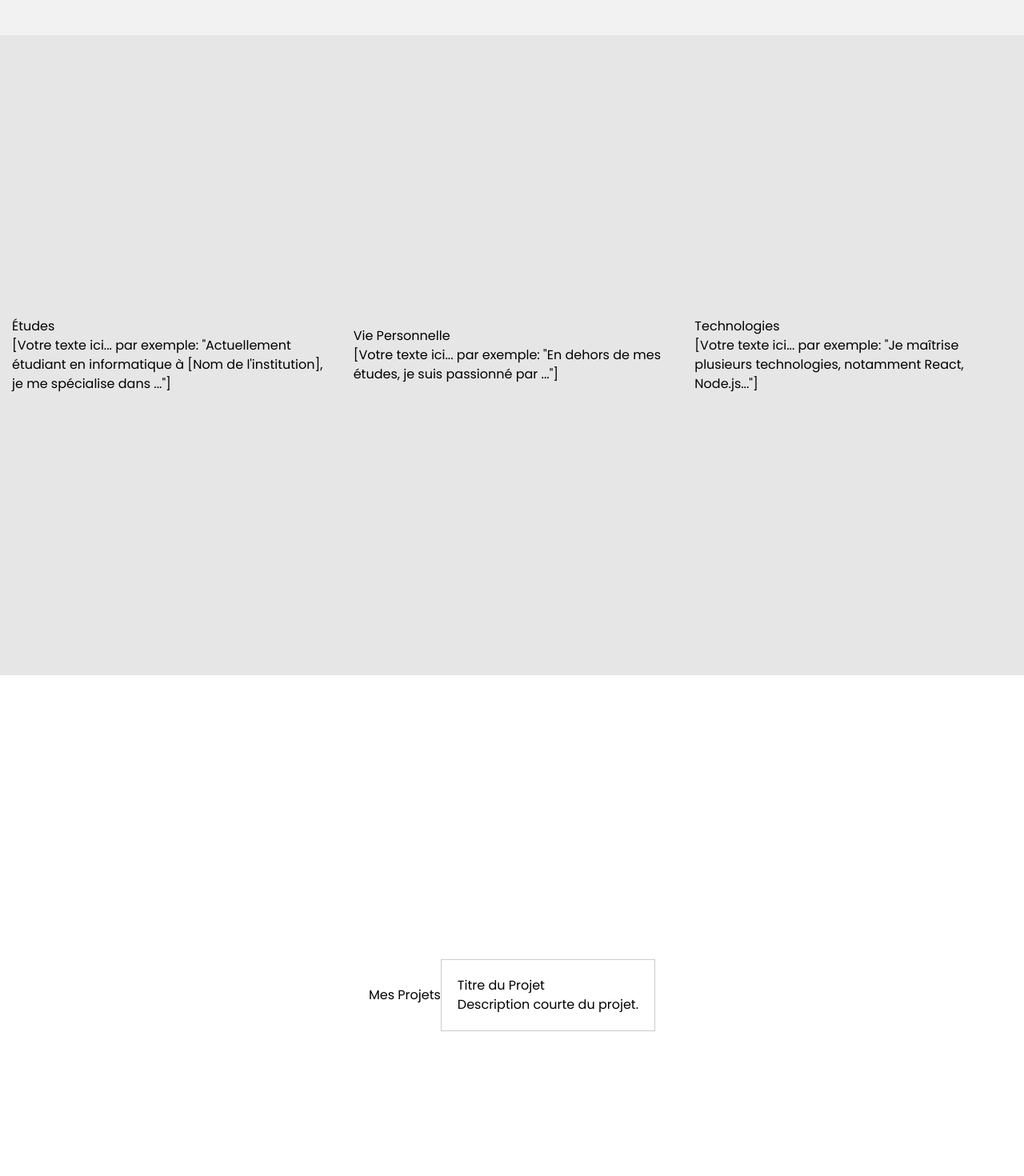
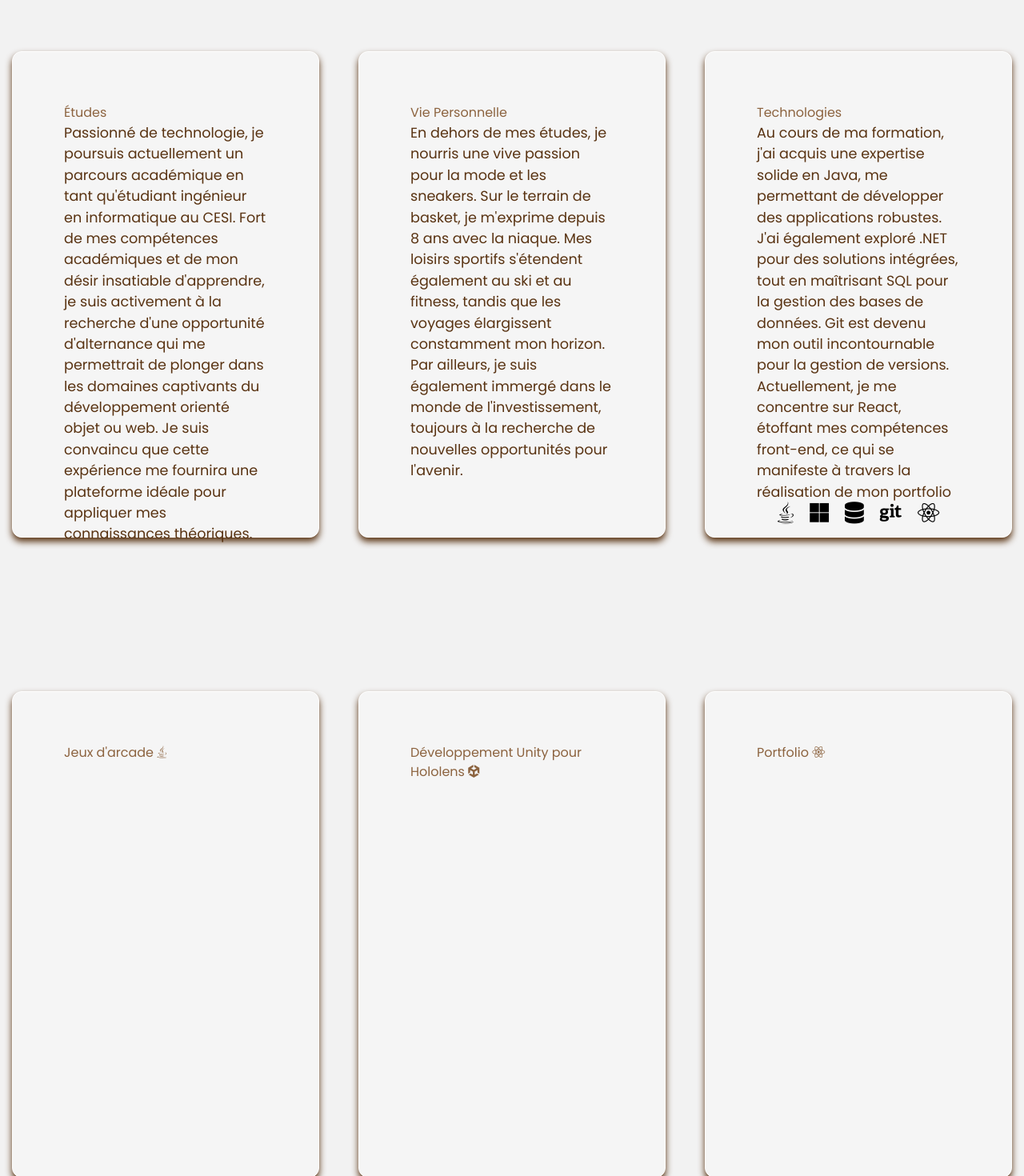
Before and after one commit to Rudoni/MonPortfolio, a React (Create React App) app: page / in a window 1280 px wide. Shown: the part 840-2310 px from the top of the page at 80% size. Built offline with nearby package versions, Linux system fonts and the light colour scheme.

Commit message:
About ended

```diff
--- a/public/index.html
+++ b/public/index.html
@@ -26,7 +26,7 @@
     -->
     <title>React App</title>
     <link href="https://fonts.googleapis.com/css2?family=Poppins:wght@400;700&display=swap" rel="stylesheet">
-
+    <script src="https://kit.fontawesome.com/2392e0b0ec.js" crossorigin="anonymous"></script>
   </head>
   <body>
     <noscript>You need to enable JavaScript to run this app.</noscript>
--- a/src/components/About/About.css
+++ b/src/components/About/About.css
@@ -1,19 +1,43 @@
-.about-container {
-    padding: 40px 0;
-    background-color: #e6e6e6;
-    min-height: 100vh;  /* 100% de la hauteur de la fenêtre de visualisation */
-    width: 100%;  /* 100% de la largeur */
-    display: flex;
-    align-items: center;  /* Centrage vertical des éléments internes */
-    justify-content: center;  /* Centrage horizontal des éléments internes */
-}
+html {
+    scroll-behavior: smooth;
+ }
+
 
 .about-container {
     display: flex;
-    justify-content: space-between; /* Équilibre l'espace entre chaque section */
-    flex-wrap: wrap; /* Pour une meilleure responsivité sur petits écrans */
+    justify-content: space-between;
+    align-items: stretch; /* Assure que les éléments enfants s'étirent pour correspondre à la hauteur du plus grand */
+    flex-wrap: wrap;
     padding: 20px 0;
+    background-color: #F2F2F2;
+    width: 100vw;
+    height: 100vh;
 }
+
+
+.about-section {
+    flex: 1;
+    margin: 0 15px;
+    width: 250px;
+    max-width: 30%;
+    max-height: 80%;
+    background-color: #f5f5f5; /* Une couleur de fond légère */
+    border: 1px solid #ffffff; /* Une fine bordure */
+    padding: 5%; /* Espacement à l'intérieur de la boîte */
+    box-sizing: border-box; /* Pour que le padding et la bordure soient inclus dans la taille totale */
+    border-radius: 12px; /* Pour donner des coins arrondis */
+    box-shadow: 0 5px 9px #593312; /* Une ombre douce */
+    transition: transform 0.3s; /* Animation douce lors du survol */
+}
+
+.about-section p {
+    font-size: 110%;
+}
+
+.about-section:hover {
+    transform: translateY(-10px); /* Un léger décalage vers le haut lors du survol */
+}
+
 
 .about-section {
     flex: 1; /* Chaque section prendra 1/3 de la largeur */
@@ -21,7 +45,23 @@
     min-width: 200px; /* Définir une largeur minimale pour la responsivité */
 }
 
-h2 {
+h1 {
     font-weight: bold;
     margin-bottom: 10px; /* Espace entre le titre et le paragraphe */
+    color: #8C633F;
 }
+
+p{
+    color:#593312;
+}
+
+.tech-icons {
+    display: flex;
+    justify-content: center;
+    align-items: center;
+    font-size: 170%;
+}
+
+.tech-icons i, .tech-icons img {
+    margin: 0 10px; /* espace entre les icônes */
+}
--- a/src/components/About/About.jsx
+++ b/src/components/About/About.jsx
@@ -4,26 +4,52 @@ import './About.css';
 
 const About = () => {
     return (
+        <section id="about">
         <div className="about-container">
             <div className="about-section">
-                <h2>Études</h2>
+                <h1>Études</h1>
                 <p>
-                    [Votre texte ici... par exemple: "Actuellement étudiant en informatique à [Nom de l'institution], je me spécialise dans ..."]
+                Passionné de technologie, je poursuis actuellement un parcours académique en tant qu'étudiant ingénieur en informatique au CESI.
+                Fort de mes compétences académiques et de mon désir insatiable d'apprendre, je suis activement à la recherche d'une opportunité d'alternance
+                qui me permettrait de plonger dans les domaines captivants du développement orienté objet ou web.
+                Je suis convaincu que cette expérience me fournira une plateforme idéale pour appliquer mes connaissances théoriques.
                 </p>
             </div>
             <div className="about-section">
-                <h2>Vie Personnelle</h2>
+                <h1>Vie Personnelle</h1>
                 <p>
-                    [Votre texte ici... par exemple: "En dehors de mes études, je suis passionné par ..."]
+                En dehors de mes études, je nourris une vive passion pour la mode et les sneakers.
+                Sur le terrain de basket, je m'exprime depuis 8 ans avec la niaque.
+                Mes loisirs sportifs s'étendent également au ski et au fitness,
+                tandis que les voyages élargissent constamment mon horizon. Par ailleurs,
+                je suis également immergé dans le monde de l'investissement,
+                toujours à la recherche de nouvelles opportunités pour l'avenir.
                 </p>
             </div>
             <div className="about-section">
-                <h2>Technologies</h2>
+                <h1>Technologies</h1>
                 <p>
-                    [Votre texte ici... par exemple: "Je maîtrise plusieurs technologies, notamment React, Node.js..."]
+                    Au cours de ma formation,
+                    j'ai acquis une expertise solide en Java,
+                    me permettant de développer des applications robustes.
+                    J'ai également exploré .NET pour des solutions intégrées,
+                    tout en maîtrisant SQL pour la gestion des bases de données.
+                    Git est devenu mon outil incontournable pour la gestion de versions.
+                    Actuellement, je me concentre sur React, étoffant mes compétences front-end,
+                    ce qui se manifeste à travers la réalisation de mon portfolio
                 </p>
+
+                <div class="tech-icons">
+                    <i class="fab fa-java"></i>
+                    <i class="fab fa-microsoft"></i>
+                    <i class="fas fa-database"></i>
+                    <i class="fab fa-git"></i>
+                    <i class="fab fa-react"></i>
+                </div>
+
             </div>
         </div>
+        </section>
 
     );
 }
--- a/src/components/Contact/Contact.css
+++ b/src/components/Contact/Contact.css
@@ -1,3 +1,8 @@
+html {
+    scroll-behavior: smooth;
+ }
+
+
 
 #contact {
     padding: 40px 0;
--- a/src/components/Presentation/Presentation.css
+++ b/src/components/Presentation/Presentation.css
@@ -83,7 +83,7 @@
 }
 
 .cv-button:hover {
-    font-size: 92%;
+    font-size: 97%;
     background-color: #D9BC9A;
     border: 2% solid #593312;
     cursor: pointer;
--- a/src/components/Presentation/Presentation.jsx
+++ b/src/components/Presentation/Presentation.jsx
@@ -2,12 +2,13 @@ import React from 'react';
 import './Presentation.css'; // Assurez-vous d'ajouter ce fichier CSS
 
 const Presentation = () => {
+
     return (
         <div className="presentation-container">
-            <p className="intro-text">Bonjour,<br></br> Je m'appelle Antonin RUDONI</p>
+            <p className="intro-text">Bonjour,<br></br> Je m'appelle Antonin RUDONI.</p>
             <p className='description-target'>Je suis activement en quête d'une <span className='highlight'>opportunité
              d'alternance</span> en tant que <span className='highlight'>développeur</span> pour démarrer mon parcours d'ingénieur en informatique.</p>
-            <a href="../public/CV Antonin RUDONI.pdf" className="cv-button">Télécharger mon CV</a>
+            <a href="../public/CV.pdf" className="cv-button">Télécharger mon CV</a>
         </div>
 
     );
--- a/src/components/Projects/Projects.css
+++ b/src/components/Projects/Projects.css
@@ -1,14 +1,72 @@
-#projects {
-    padding: 40px 0;
-    min-height: 100vh;  /* 100% de la hauteur de la fenêtre de visualisation */
-    width: 100%;  /* 100% de la largeur */
+html {
+    scroll-behavior: smooth;
+ }
+
+
+ html {
+    scroll-behavior: smooth;
+ }
+
+
+.project-container {
     display: flex;
-    align-items: center;  /* Centrage vertical des éléments internes */
-    justify-content: center;  /* Centrage horizontal des éléments internes */
+    justify-content: space-between;
+    align-items: stretch; /* Assure que les éléments enfants s'étirent pour correspondre à la hauteur du plus grand */
+    flex-wrap: wrap;
+    padding: 20px 0;
+    background-color: #F2F2F2;
+    width: 100vw;
+    height: 100vh;
 }
 
-.project-card {
-    border: 1px solid #ccc;
-    padding: 20px;
-    margin: 20px 0;
+
+.project-section {
+    flex: 1;
+    margin: 0 15px;
+    width: 250px;
+    max-width: 30%;
+    max-height: 80%;
+    background-color: #f5f5f5; /* Une couleur de fond légère */
+    border: 1px solid #ffffff; /* Une fine bordure */
+    padding: 5%; /* Espacement à l'intérieur de la boîte */
+    box-sizing: border-box; /* Pour que le padding et la bordure soient inclus dans la taille totale */
+    border-radius: 12px; /* Pour donner des coins arrondis */
+    box-shadow: 0 5px 9px #593312; /* Une ombre douce */
+    transition: transform 0.3s; /* Animation douce lors du survol */
 }
+
+.project-section p {
+    font-size: 110%;
+}
+
+.project-section:hover {
+    transform: translateY(-10px); /* Un léger décalage vers le haut lors du survol */
+}
+
+
+.project-section {
+    flex: 1; /* Chaque section prendra 1/3 de la largeur */
+    margin: 0 15px; /* Un peu d'espace entre chaque section */
+    min-width: 200px; /* Définir une largeur minimale pour la responsivité */
+}
+
+h1 {
+    font-weight: bold;
+    margin-bottom: 10px; /* Espace entre le titre et le paragraphe */
+    color: #8C633F;
+}
+
+p{
+    color:#593312;
+}
+
+.tech-icons {
+    display: flex;
+    justify-content: center;
+    align-items: center;
+    font-size: 170%;
+}
+
+.tech-icons i, .tech-icons img {
+    margin: 0 10px; /* espace entre les icônes */
+}
--- a/src/components/Projects/Projects.jsx
+++ b/src/components/Projects/Projects.jsx
@@ -5,15 +5,27 @@ import './Projects.css';
 const Projects = () => {
     return (
         <section id="projects">
-            <h2>Mes Projets</h2>
-            <div>
-                {/* Exemple d'un projet */}
-                <div className="project-card">
-                    <h3>Titre du Projet</h3>
-                    <p>Description courte du projet.</p>
-                </div>
-                {/* Vous pouvez ajouter d'autres projets de la même manière */}
+            <div className="project-container">
+            <div className="project-section">
+                <h1>Jeux d'arcade <i class="fab fa-java"></i></h1>
+                <p>
+
+                </p>
             </div>
+            <div className="project-section">
+                <h1>Développement Unity pour Hololens <i class="fa-brands fa-unity"></i></h1>
+                <p>
+
+                </p>
+            </div>
+            <div className="project-section">
+                <h1>Portfolio <i class="fab fa-react"></i></h1>
+                <p>
+
+                </p>
+
+            </div>
+        </div>
         </section>
     );
 }
```
Also changed, not shown: 1 other file (tests, documents, lock files or other folders).
